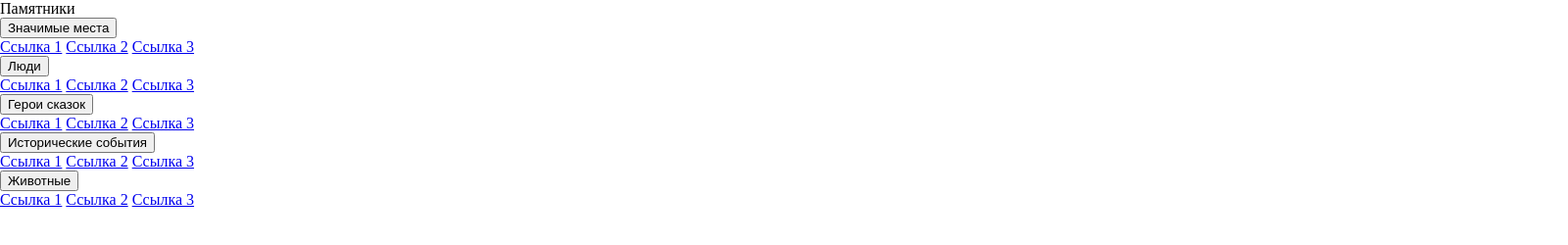
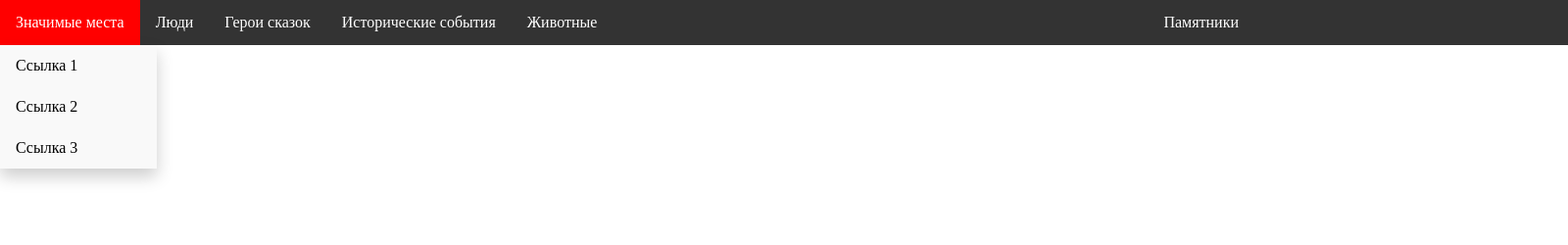
Before and after one commit to Lolikonya/MySite, a plain HTML site: page index.html in a window 1280 px wide. Shown: the whole page at 98% size, 1600 px wide, since content can reach past the window. Drawn offline with Linux system fonts and the light colour scheme.

Commit message:
Второй коммит

```diff
--- a/style.css
+++ b/style.css
@@ -1,25 +1,6 @@
 body {
 	padding: 0;
 	margin: 0;
-}
-
-.logo {
-	background-color: white;
-	width: 70px;
-	height: 70px;
-}
-
-.headings {
-	height: 100px;
-	color: white;
-	margin-left: 50%;
-	margin-bottom: 30px;
-}
-
-header {
-	background-color: black;
-	width: 100%;
-	height: 100px;
 }
 
 .main {
@@ -29,15 +10,81 @@ header {
 	margin-top: 10%;
 }
 
-.crumbs ul {
-	list-style-type: none;
-	padding-left: 0;
+<!-- Вставка кода -->
+
+body {
+  font-family: Arial, Helvetica, sans-serif;
 }
 
-.crumbs a {
-	color: white;
+.navbar {
+  padding-right: 25%;
+  overflow: hidden;
+  background-color: #333;
+  width: 100%;
 }
 
-.crumb {
+.text-header {
 	display: inline-block;
+	color: white;
+	float: right;
+	font-size: 16px;
+	text-align: center;
+	padding: 14px 16px;
+	text-decoration: none;
 }
+
+.navbar a {
+  float: left;
+  font-size: 16px;
+  color: white;
+  text-align: center;
+  padding: 14px 16px;
+  text-decoration: none;
+}
+
+.dropdown {
+  float: left;
+  overflow: hidden;
+  display: inline-block;
+}
+
+.dropdown .dropbtn {
+  font-size: 16px;
+  border: none;
+  outline: none;
+  color: white;
+  padding: 14px 16px;
+  background-color: inherit;
+  font-family: inherit;
+  margin: 0;
+}
+
+.navbar a:hover, .dropdown:hover .dropbtn {
+  background-color: red;
+}
+
+.dropdown-content {
+  display: none;
+  position: absolute;
+  background-color: #f9f9f9;
+  min-width: 160px;
+  box-shadow: 0px 8px 16px 0px rgba(0,0,0,0.2);
+  z-index: 1;
+}
+
+.dropdown-content a {
+  float: none;
+  color: black;
+  padding: 12px 16px;
+  text-decoration: none;
+  display: block;
+  text-align: left;
+}
+
+.dropdown-content a:hover {
+  background-color: #ddd;
+}
+
+.dropdown:hover .dropdown-content {
+  display: block;
+}
```
